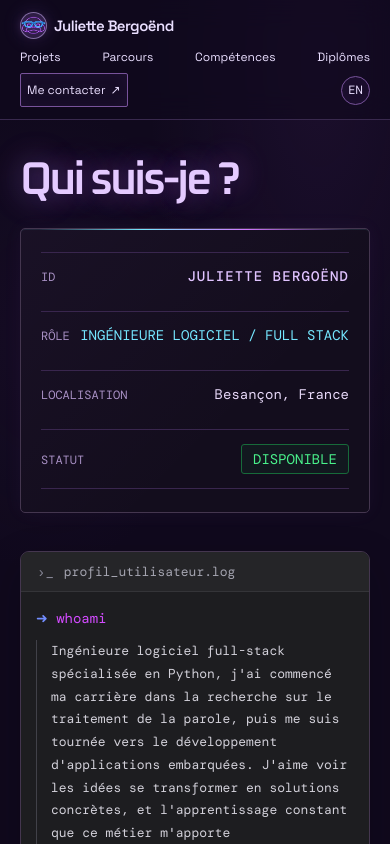
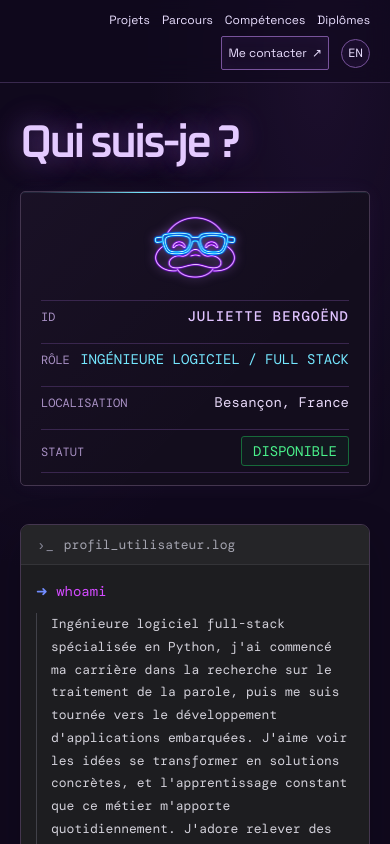
Before and after one commit to julietteBergoend/git-portfolio, a React (Vite) app in the folder portfolio/: page / in a window 390 px wide. Shown: the top 844 px of the page. Built offline with nearby package versions, Linux system fonts and the light colour scheme.

Commit message:
Last ajusts

```diff
--- a/portfolio/src/App.css
+++ b/portfolio/src/App.css
@@ -12,7 +12,7 @@
   min-height: 84px;
   display: flex;
   align-items: center;
-  justify-content: space-between;
+  justify-content: flex-end;
   padding-inline: max(48px, calc((100% - 1120px) / 2));
   border-bottom: 1px solid var(--line);
 }
@@ -639,8 +639,11 @@
   flex: 1;
   min-height: 320px;
   display: flex;
+  flex-direction: column;
   align-items: center;
-  padding: 24px 30px;
+  justify-content: center;
+  gap: 8px;
+  padding: 16px 30px;
   border: 1px solid #49345c;
   border-radius: 5px;
   background:
@@ -666,7 +669,6 @@
 
 .profile-facts {
   display: grid;
-  min-height: 260px;
   grid-template-rows: repeat(4, 1fr);
   width: 100%;
   border-top: 1px solid #39264e;
@@ -677,7 +679,7 @@
   align-items: baseline;
   justify-content: space-between;
   gap: 16px;
-  padding: 18px 0;
+  padding: 10px 0;
   border-bottom: 1px solid #39264e;
 }
 
@@ -778,6 +780,15 @@
   font-family: var(--mono);
   font-size: 14px;
   line-height: 1.75;
+}
+
+.profile-platy-icon {
+  flex: 0 0 88px;
+  width: 88px;
+  height: 88px;
+  margin-inline: auto;
+  object-fit: contain;
+  filter: drop-shadow(0 0 5px #c389ff80);
 }
 
 .terminal-mission {
@@ -1208,7 +1219,7 @@
   .site-nav {
     width: 100%;
     flex-wrap: wrap;
-    justify-content: space-between;
+    justify-content: flex-end;
     gap: 8px 12px;
     font-size: 12px;
   }
@@ -1376,16 +1387,12 @@
 
   .profile-card {
     min-height: 280px;
-    padding: 23px 20px;
-  }
-
-  .profile-facts {
-    min-height: 230px;
+    padding: 12px 20px;
   }
 
   .profile-fact {
     gap: 10px;
-    padding-block: 14px;
+    padding-block: 6px;
   }
 
   .profile-fact span {
@@ -1533,6 +1540,7 @@
 .platypus-art {
   width: 100%;
   height: auto;
+  margin-bottom: 12px;
   overflow: visible;
   filter: drop-shadow(0 0 16px #bf72ff42);
   animation: platypus-spin 900ms cubic-bezier(0.45, 0, 0.2, 1) both;
--- a/portfolio/src/App.tsx
+++ b/portfolio/src/App.tsx
@@ -123,16 +123,6 @@ function App() {
         inert={isLoading}
       >
       <header className="site-header">
-        <a
-          className="wordmark"
-          href="#home"
-          aria-label={copy.navigation.homeLabel}
-        >
-          <span className="wordmark-mark">
-            <img className="wordmark-platy" src={platyFace} alt="" />
-          </span>
-          <span>{copy.profileName}</span>
-        </a>
         <nav className="site-nav" aria-label={copy.navigation.mainLabel}>
           <a href="#expertise">{copy.navigation.expertise}</a>
           <a href="#experience">{copy.navigation.experience}</a>
@@ -158,6 +148,7 @@ function App() {
           <div className="profile-left">
             <h1 className="profile-heading" data-reveal>{copy.profile.heading}</h1>
             <div className="profile-card" data-reveal>
+              <img className="profile-platy-icon" src={platyFace} alt="" />
               <div className="profile-facts">
                 <div className="profile-fact">
                   <span>{copy.profile.operatorLabel}</span>
--- a/portfolio/src/translations/index.ts
+++ b/portfolio/src/translations/index.ts
@@ -35,7 +35,7 @@ const fr = {
   loader: {
     label: 'Une petite seconde, on prépare la page',
     caption: 'Une petite seconde…',
-    subcaption: 'On prépare la page',
+    subcaption: 'Platy prépare la page...'
   },
   navigation: {
     homeLabel: 'Juliette Bergoënd — accueil',
@@ -324,7 +324,7 @@ const en: Translation = {
   loader: {
     label: 'One moment, getting the page ready',
     caption: 'Just a little second…',
-    subcaption: 'Getting things ready',
+    subcaption: 'Platy is cooking the page...'
   },
   navigation: {
     homeLabel: 'Juliette Bergoënd — home',
```
